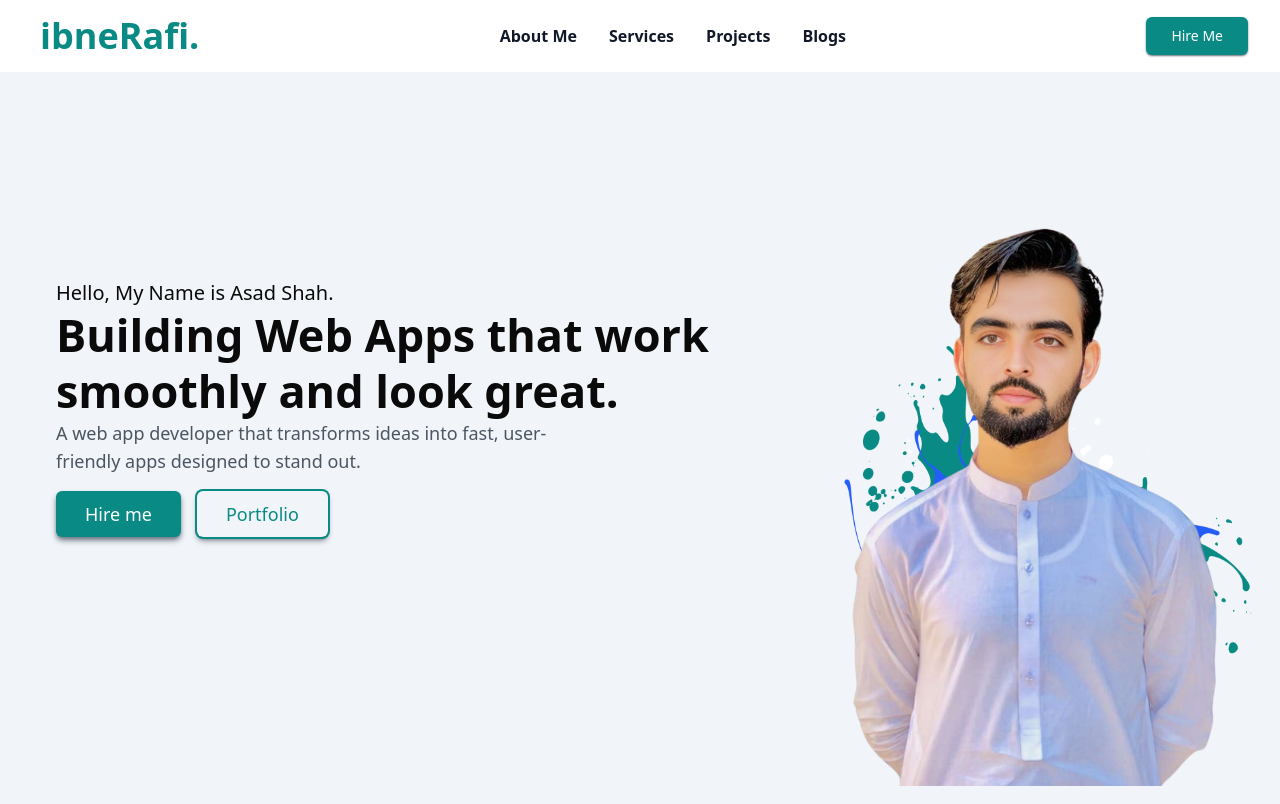
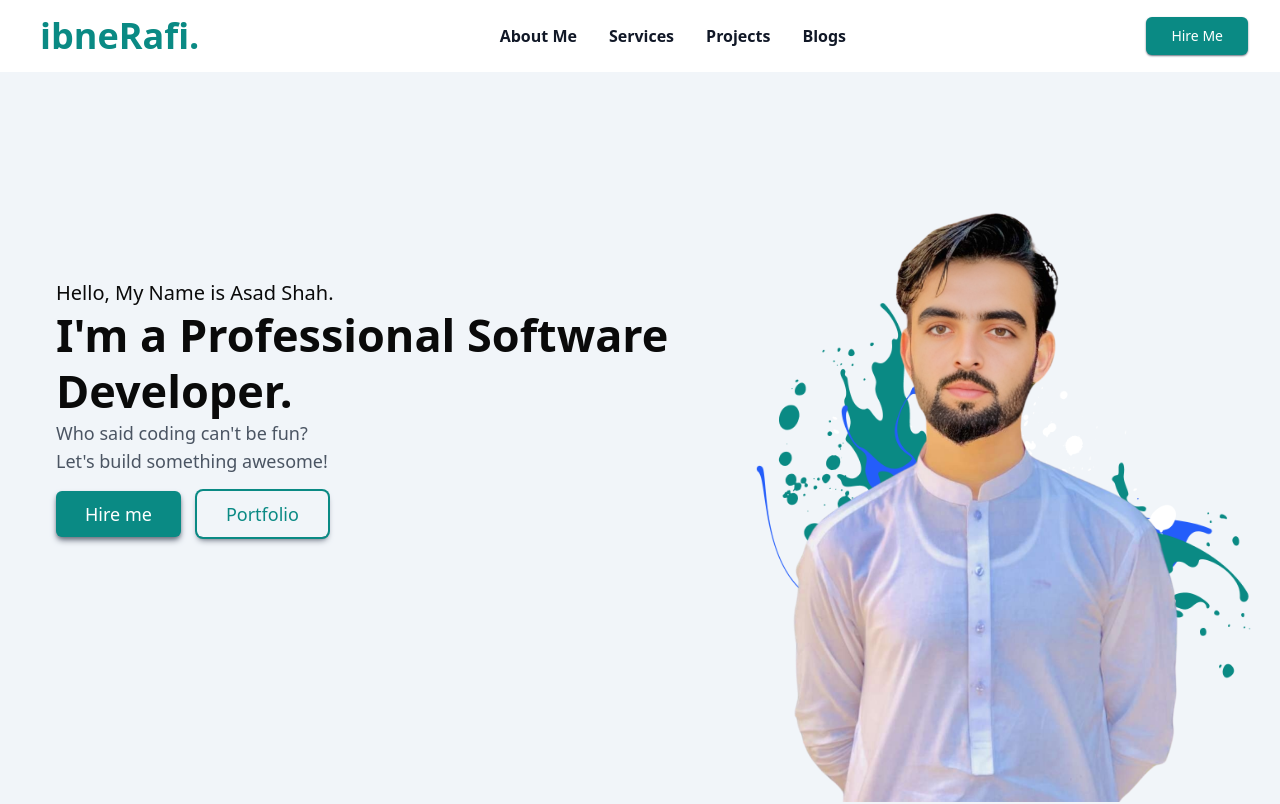
Before and after one commit to iamasadshah/iamasadshah-ibnerafi, a Next.js app: page / in a window 1280 px wide. Shown: the top 804 px of the page. Built offline with nearby package versions, Linux system fonts and the light colour scheme.

Commit message:
animation and links added

```diff
--- a/src/app/components/Hero.tsx
+++ b/src/app/components/Hero.tsx
@@ -123,11 +123,11 @@ const Hero = () => {
       >
         <p className="text-lg sm:text-xl">Hello, My Name is Asad Shah.</p>
         <h1 className="text-[30px] sm:text-[35px] md:text-[45px] font-semibold leading-9 sm:leading-10 md:leading-[3.5rem]">
-          Building Web Apps that work smoothly and look great.
+          I&apos;m a Professional Software Developer.
         </h1>
         <p className="text-sm sm:text-base md:text-lg text-gray-600 lg:pr-52">
-          A web app developer that transforms ideas into fast, user-friendly
-          apps designed to stand out.
+          Who said coding can&apos;t be fun? <br /> Let&apos;s build something
+          awesome!
         </p>
 
         <div
--- a/src/app/components/Navbar.tsx
+++ b/src/app/components/Navbar.tsx
@@ -43,7 +43,12 @@ const Navbar = () => {
               </span>
               <span className="absolute inset-x-0 bottom-0 h-0.5 bg-primary1 transition-all duration-300 transform scale-x-0 group-hover:scale-x-100"></span>
             </Link>
-            <Link href="/blogs" className="relative text-gray-900 group">
+            <Link
+              href="https://medium.com/@iamasadshah"
+              target="_blank"
+              rel="noopener noreferrer"
+              className="relative text-gray-900 group"
+            >
               <span className="transition-colors duration-300 ease-in-out hover:text-primary1">
                 Blogs
               </span>
@@ -109,7 +114,11 @@ const Navbar = () => {
               Projects
             </div>
           </Link>
-          <Link href="/blogs">
+          <Link
+            href="https://medium.com/@iamasadshah"
+            target="_blank"
+            rel="noopener noreferrer"
+          >
             <div
               className={`block text-gray-900 hover:text-primary1 transform transition duration-700 ${
                 menuOpen ? "translate-x-0" : "translate-x-full"
```
